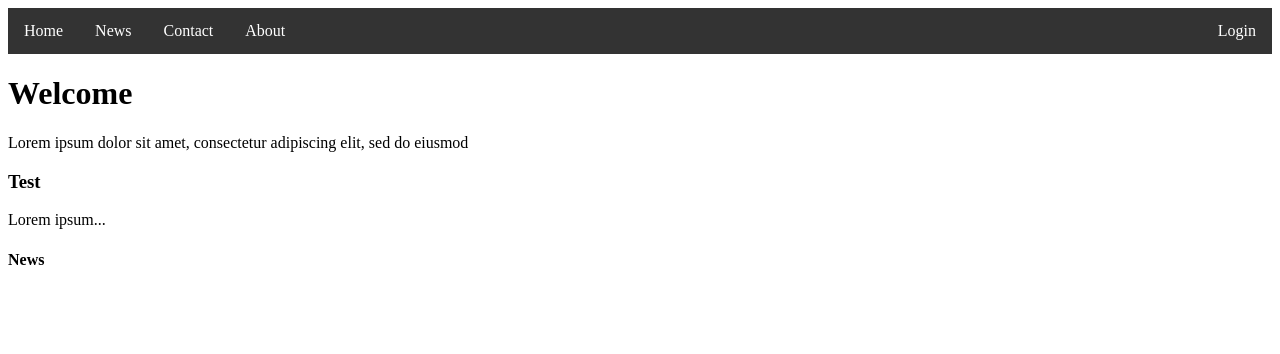
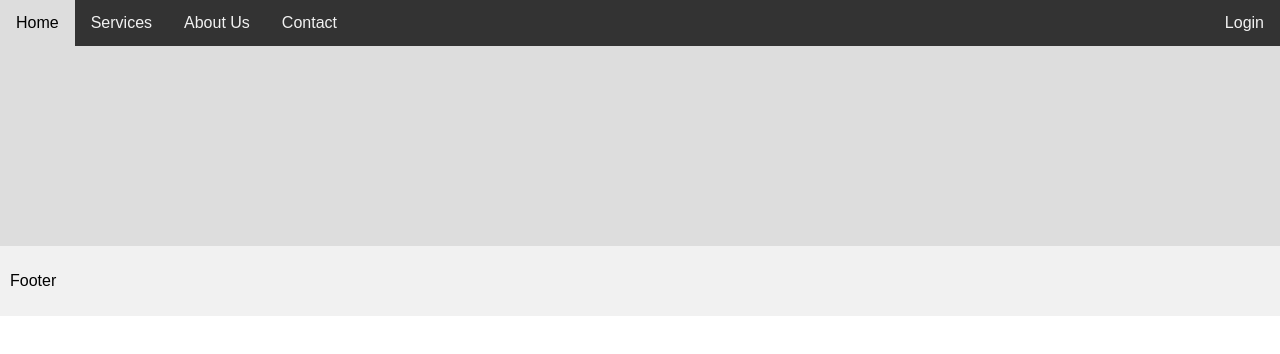
Before and after one commit to dhruvildave22/front-end-exercise, a plain HTML site: page index.html in a window 1280 px wide. Drawn offline with Linux system fonts and the light colour scheme.

Commit message:
html and css done

```diff
--- a/css/style.css
+++ b/css/style.css
@@ -1,32 +1,42 @@
-ul {
-  list-style-type: none;
+* {
+  box-sizing: border-box;
+  font-family: Arial, Helvetica, sans-serif;
+}
+
+body {
   margin: 0;
-  padding: 0;
+  font-family: Arial, Helvetica, sans-serif;
+}
+.module {
+  float: right;
+}
+
+.topnav {
   overflow: hidden;
   background-color: #333;
 }
 
-li {
+.topnav a {
   float: left;
-}
-
-.module {
-  float: right;
-
-}
-
-li a {
   display: block;
-  color: white;
+  color: #f2f2f2;
   text-align: center;
   padding: 14px 16px;
   text-decoration: none;
 }
 
-li a:hover {
-  background-color: #111;
+.topnav a:hover {
+  background-color: #ddd;
+  color: black;
 }
 
-marquee {
-  direction="up";
+.content {
+  background-color: #ddd;
+  padding: 10px;
+  height: 200px;
 }
+
+.footer {
+  background-color: #f1f1f1;
+  padding: 10px;
+}
--- a/index.html
+++ b/index.html
@@ -3,32 +3,26 @@
 <head>
   <title>front end homepage</title>
   <link rel="stylesheet" type="text/css" href="css/style.css">
+
 </head>
 <body>
-<div>
-  <ul>
-    <li><a class="active" href="#home">Home</a></li>
-    <li><a href="#news">News</a></li>
-    <li><a href="#contact">Contact</a></li>
-    <li><a href="#about">About</a></li>
-    <li class="module"><a href="#login">Login</a></li>
-  </ul>
+<div class="topnav">
+  <a href="#">Home</a>
+  <a href="#">Services</a>
+  <a href="#">About Us</a>
+  <a href="#">Contact</a>
+  <div class="module"><a href="#">Login</a></div>
+
+
 </div>
-<div>
-  <div>
-    <div>
-      <h1>Welcome</h1>
-      <p>Lorem ipsum dolor sit amet, consectetur adipiscing elit, sed do eiusmod</p>
-      <h3>Test</h3>
-      <p>Lorem ipsum...</p>
-    </div>
-    <div>
-      <div>
-        <h4>News</h4>
-        <marquee>Lorem ipsum dolor sit amet, consectetur adipiscing elit, sed do eiusmodLorem ipsum dolor sit amet, consectetur adipiscing elit, sed do eiusmodLorem ipsum dolor sit amet, consectetur adipiscing elit, sed do eiusmodLorem ipsum dolor sit amet, consectetur adipiscing elit, sed do eiusmodLorem ipsum dolor sit amet, consectetur adipiscing elit, sed do eiusmod</marquee>
-      </div>
-    </div>
-  </div>
+
+<div class="content">
+  <p></p>
 </div>
+
+<div class="footer">
+  <p>Footer</p>
+</div>
+
 </body>
 </html>
```
